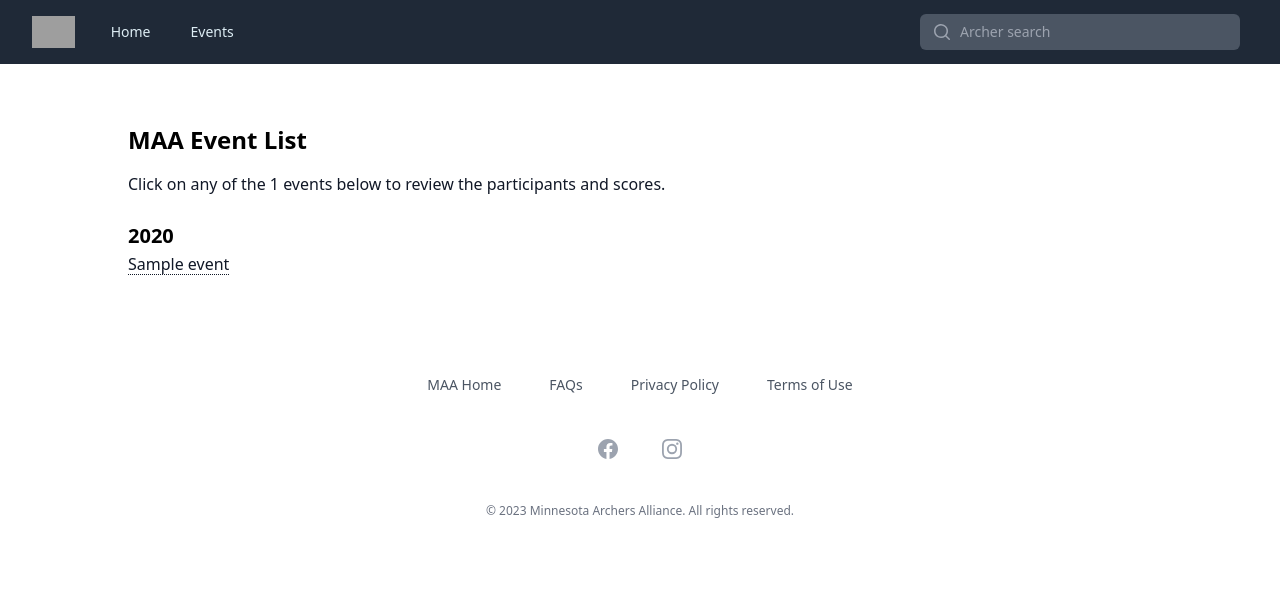
After one commit to timwilson/django-maast, a Django app: template maast/templates/event_list.html in a window 1280 px wide. The commit adds this page. Shown: the top 616 px of the page. Run offline with Django 5.2, Linux system fonts and the light colour scheme; the template is opened without the code that fills it: most values are stand-ins (such as "Sample title", 1, 10 or a date in 2020); some libraries are stand-ins or nearby versions; grey boxes are pictures that could not be loaded.

Commit message:
Add event list

```diff
--- a/maast/models.py
+++ b/maast/models.py
@@ -159,6 +159,7 @@ class Finish(BaseModel):
             "event_date": self.event.event_date,
             "event_id": self.event.id,
             "event_name": self.event.name,
+            "has_scores": self.event.has_scores,
             "event_location": self.event.location.name_and_location,
         }
 
--- a/maast/templates/_header.html
+++ b/maast/templates/_header.html
@@ -12,14 +12,8 @@
                         <!-- Current: "bg-gray-900 text-white", Default: "text-gray-300 hover:bg-gray-700 hover:text-white" -->
                         <a href="/"
                            class="rounded-md px-3 py-2 text-sm font-medium text-gray-300 hover:bg-gray-700 hover:text-white md:text-[#ddedf4]">Home</a>
-                        <a href="/rounds"
-                           class="rounded-md px-3 py-2 text-sm font-medium text-gray-300 hover:bg-gray-700 hover:text-white md:text-[#ddedf4]">Rounds</a>
-                        <a href="/age-divisions"
-                           class="rounded-md px-3 py-2 text-sm font-medium text-gray-300 hover:bg-gray-700 hover:text-white md:text-[#ddedf4]">Age
-                            Divisions</a>
-                        <a href="/equipment-classes"
-                           class="rounded-md px-3 py-2 text-sm font-medium text-gray-300 hover:bg-gray-700 hover:text-white md:text-[#ddedf4]">Equipment
-                            Classes</a>
+                        <a href="/events"
+                           class="rounded-md px-3 py-2 text-sm font-medium text-gray-300 hover:bg-gray-700 hover:text-white md:text-[#ddedf4]">Events</a>
                     </div>
                 </div>
             </div>
@@ -36,7 +30,7 @@
                             </svg>
                         </div>
                         <input id="search" name="search"
-                               class="block w-full rounded-md border-0 bg-gray-700 py-1.5 pl-10 pr-3 text-gray-300 placeholder:text-gray-400 focus:bg-white focus:text-gray-900 focus:ring-0 sm:text-sm sm:leading-6"
+                               class="block w-full rounded-md border-0 bg-gray-600 py-1.5 pl-10 pr-3 text-gray-300 placeholder:text-gray-400 focus:bg-white focus:text-gray-900 focus:ring-0 sm:text-sm sm:leading-6"
                                placeholder="Archer search" type="search">
                         <!-- Search results container -->
                         <div id="search-results" class="absolute z-10 w-full rounded-md bg-white shadow-md mt-1">
@@ -81,14 +75,8 @@
             <div id="mobile-nav" class="space-y-1 px-2 pb-3 pt-2">
                 <!-- Current: "bg-gray-900 text-white", Default: "text-gray-300 hover:bg-gray-700 hover:text-white" -->
                 <a href="/" class="block rounded-md bg-gray-900 px-3 py-2 text-base font-medium text-white">Home</a>
-                <a href="/rounds"
-                   class="block rounded-md px-3 py-2 text-base font-medium text-gray-300 hover:bg-gray-700 hover:text-white">Rounds</a>
-                <a href="/age-divisions"
-                   class="block rounded-md px-3 py-2 text-base font-medium text-gray-300 hover:bg-gray-700 hover:text-white">Age
-                    Divisions</a>
-                <a href="/equipment-classes"
-                   class="block rounded-md px-3 py-2 text-base font-medium text-gray-300 hover:bg-gray-700 hover:text-white">Equipment
-                    Classes</a>
+                <a href="/events"
+                   class="block rounded-md px-3 py-2 text-base font-medium text-gray-300 hover:bg-gray-700 hover:text-white">Events</a>
             </div>
         </div>
     </div>
--- /dev/null
+++ b/maast/templates/event_list.html
@@ -0,0 +1,38 @@
+{% extends "_base.html" %}
+{% load static %}
+
+{% block head %}
+    <style>
+        .list-none li:last-child span:after {
+            content: none !important;
+        }
+    </style>
+
+{% endblock head %}
+
+{% block title %}{% endblock title %}
+
+{% block content %}
+
+    <div class="mx-auto w-full max-w-4xl lg:max-w-5xl">
+        <h1 class="text-2xl font-semibold leading-6 text-nfaadkblue mt-7 lg:mt-16 mb-5">MAA Event List</h1>
+        <p class="text-base text-gray-900 mb-5"><span class="hidden md:inline">Click</span><span
+                class="inline md:hidden">Tap</span> on any of the {{ num_events }} events below to review the
+            participants and scores.</p>
+
+        {% for year, events in events_by_year.items %}
+            <h2 class="text-xl font-semibold leading-6 text-nfaaorange mt-7 mb-1">{{ year }}</h2>
+            <ul class="md:flex md:flex-wrap list-none space-y-3 md:space-y-0">
+                {% for event in events %}
+                    <li class="text-gray-900"><span class="md:after:content-['|'] md:after:text-gray-400 md:after:mx-2"><a
+                            href="/event/{{ event.id }}"
+                            class="underline decoration-dotted decoration-from-font underline-offset-4 hover:decoration-solid hover:decoration-nfaaorange">{{ event.name }}</a></span>
+                    </li>
+                {% endfor %}
+            </ul>
+        {% endfor %}
+    </div>
+{% endblock content %}
+
+{% block extra_js %}
+{% endblock extra_js %}
--- a/maast/urls.py
+++ b/maast/urls.py
@@ -2,7 +2,7 @@ from django.contrib.sitemaps.views import sitemap
 from django.urls import path
 
 from maast.sitemaps import PersonSitemap
-from maast.views.events import get_valid_scores_by_event
+from maast.views.events import get_valid_scores_by_event, get_valid_events
 from maast.views.home import home_page_view
 from maast.views.persons import (
     get_valid_data_by_person,
@@ -28,6 +28,7 @@ urlpatterns = [
         name="round_scores_by_division",
     ),
     path("event/<int:event_id>", get_valid_scores_by_event, name="event_scores"),
+    path("events", get_valid_events, name="event_list"),
     path("api/scores/<int:person_id>", get_valid_person_scores, name="api_scores"),
     path(
         "api/records/<int:person_id>",
```
Also changed, not shown: maast/views/events.py (+50 -6 lines), static/js/profilePage.js (+55 -65 lines).
